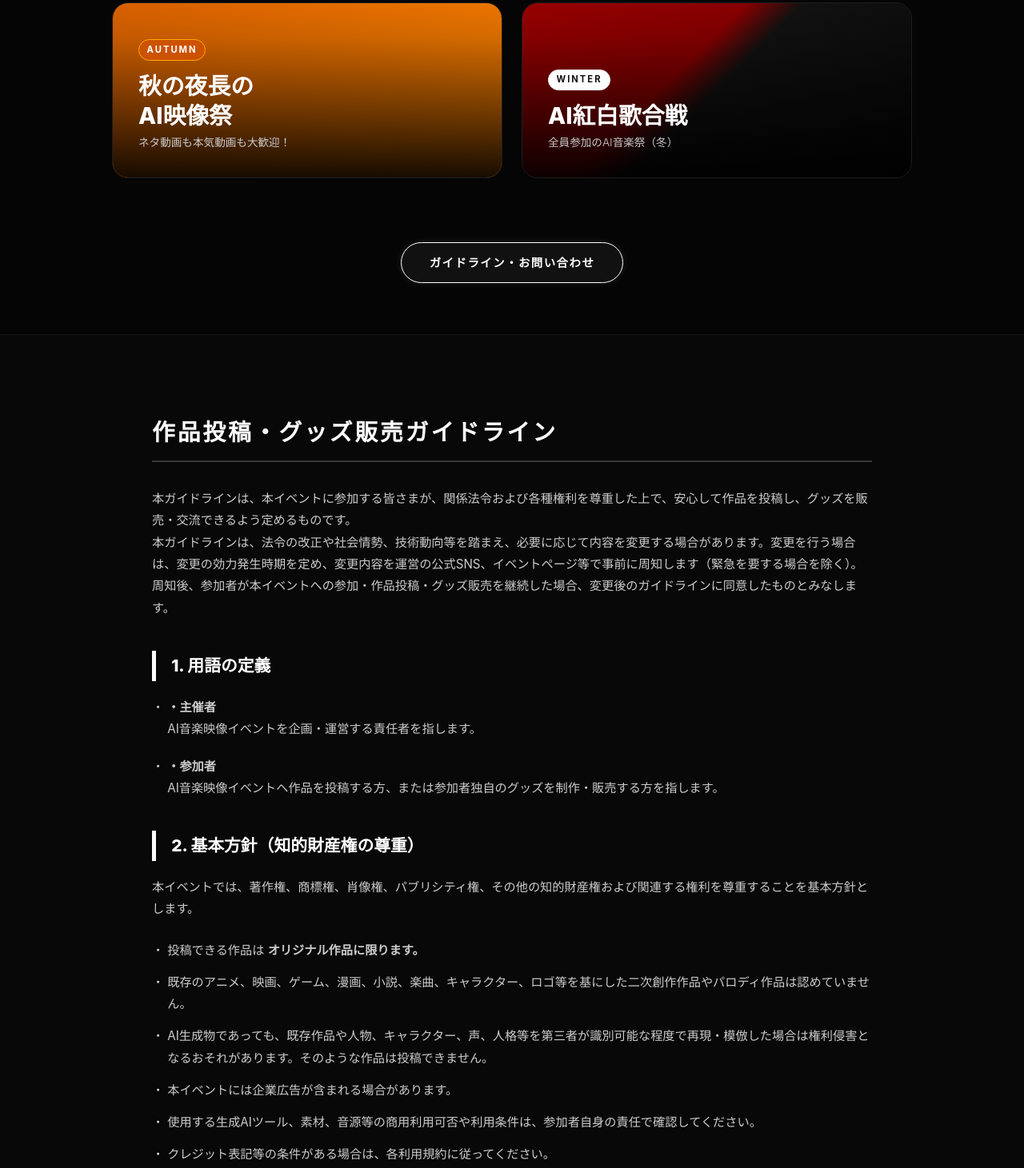
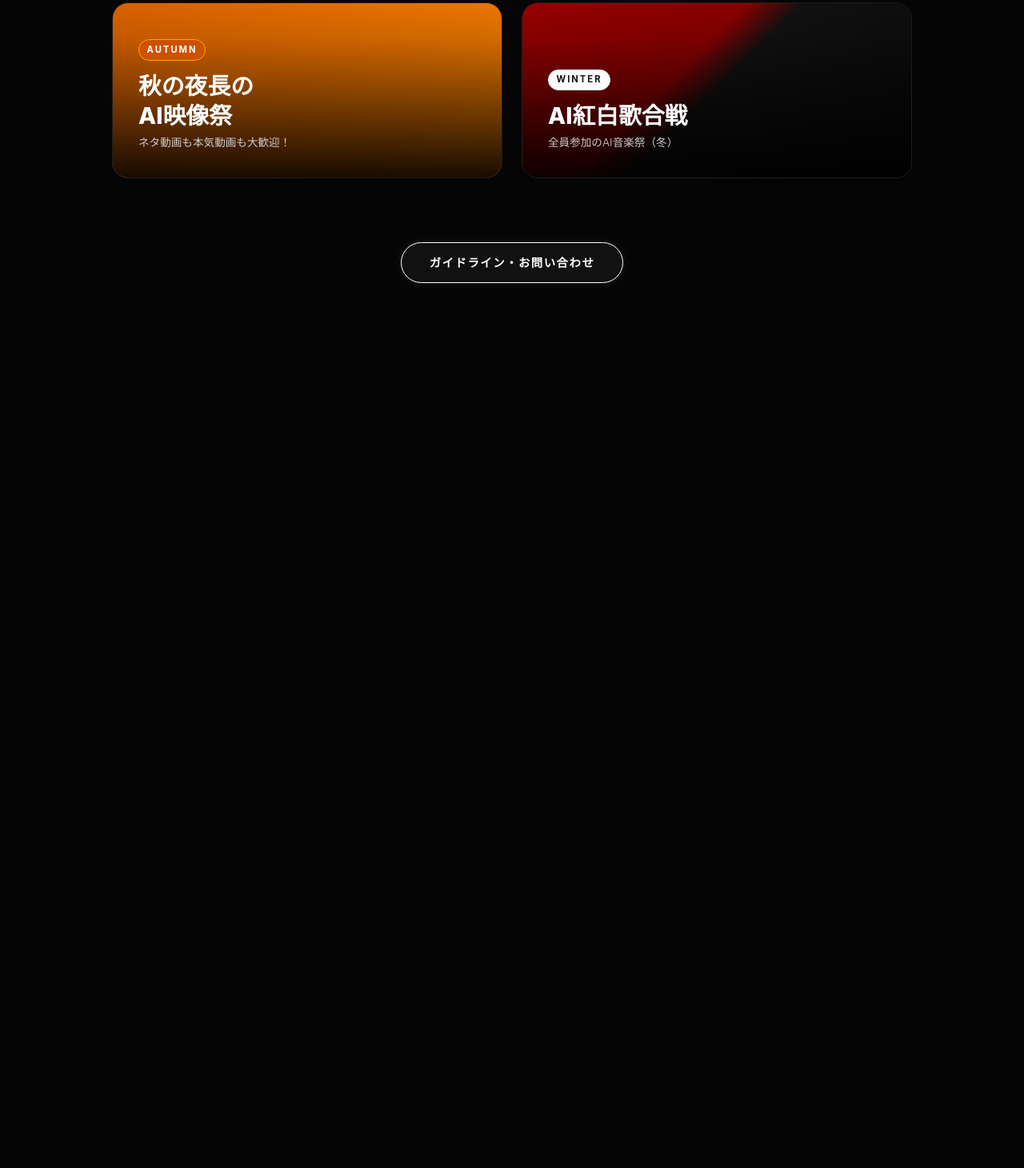
Before and after one commit to ryomaeno84/AI-Event-Collection, a plain HTML site: page index.html in a window 1280 px wide. Shown: the part 418-1879 px from the top of the page at 80% size. After the commit the page ends 836 px from the top, so only its background shows below. Drawn offline with Linux system fonts and the light colour scheme.

Commit message:
index.htmlのガイドラインを修正

```diff
--- a/css/top.css
+++ b/css/top.css
@@ -409,67 +409,3 @@
   box-shadow: 0 0 20px rgba(255, 255, 255, 0.4);
   transform: translateY(-3px);
 }
-
-/* Guideline Section */
-.guideline-section {
-  padding: 6rem 1.5rem;
-  background: #080808;
-  border-top: 1px solid rgba(255, 255, 255, 0.05);
-}
-
-.guideline-container-wrapper {
-  max-width: 900px;
-  margin: 0 auto;
-}
-
-/* Reusing Guideline styles from event.css for consistency */
-.about-text {
-  color: #ccc;
-  line-height: 1.8;
-  font-size: 0.95rem;
-}
-
-.about-text h4.upload-title {
-  color: #fff;
-  font-size: 1.8rem;
-  margin-bottom: 2rem;
-  font-weight: 800;
-  border-bottom: 2px solid rgba(255, 255, 255, 0.2);
-  padding-bottom: 0.6rem;
-  text-transform: uppercase;
-  letter-spacing: 0.1em;
-}
-
-.topics-title {
-  font-size: 1.3rem;
-  font-weight: 800;
-  margin: 2.5rem 0 1.2rem;
-  border-left: 5px solid #fff;
-  padding-left: 1.2rem;
-  color: #fff;
-}
-
-.guideline-list {
-  list-style: none;
-  padding-left: 1.2rem;
-  margin-bottom: 2rem;
-}
-
-.guideline-list li {
-  margin-bottom: 0.8rem;
-  position: relative;
-}
-
-.guideline-list li::before {
-  content: '・';
-  position: absolute;
-  left: -1.2rem;
-}
-
-.mb-normal { margin-bottom: 1.5rem; }
-.mb-small { margin-bottom: 0.8rem; }
-.mt-normal { margin-top: 1.2rem; }
-.hint-text { font-size: 0.85rem; color: rgba(255, 255, 255, 0.5); margin-top: 0.5rem; display: block; }
-
-.accent-blue { color: #00d2ff !important; }
-.text-link { color: #00d2ff; text-decoration: underline; }
--- a/index.html
+++ b/index.html
@@ -73,16 +73,9 @@
       </a>
     </main>
     <footer class="top-footer">
-      <a href="#guideline" class="guideline-jump-link">ガイドライン・お問い合わせ</a>
+      <a href="guideline.html" class="guideline-jump-link">ガイドライン・お問い合わせ</a>
     </footer>
   </div>
-
-  <!-- Guideline Section -->
-  <section id="guideline" class="guideline-section">
-    <div class="guideline-container-wrapper">
-      <div id="guideline-container"></div>
-    </div>
-  </section>
 
   <script src="js/main.js"></script>
 </body>
```
Also changed, not shown: guideline.html (added, +71 -0 lines).
